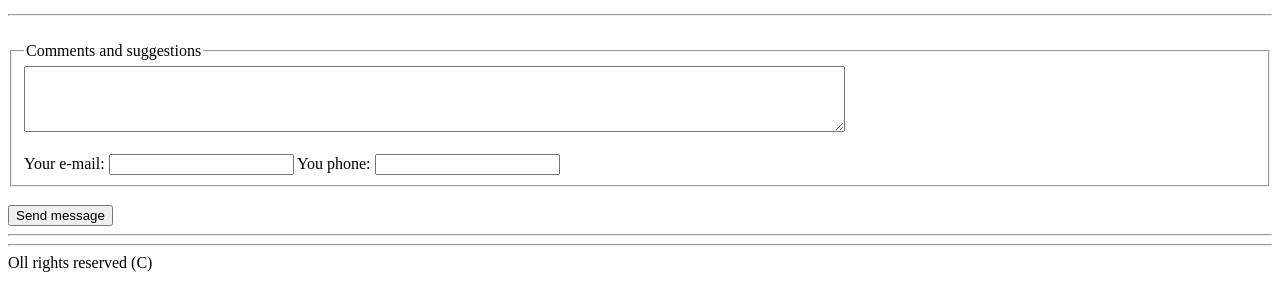
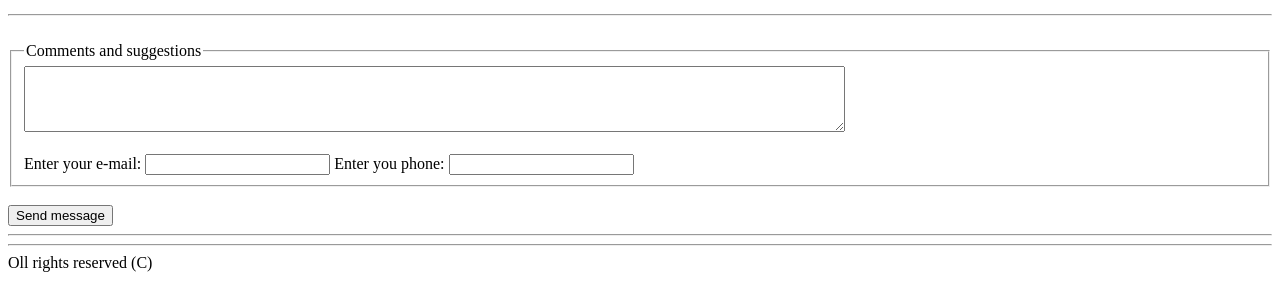
Before and after one commit to IvanKoDev/ITBro, a plain HTML site: page 02_HTML_forms/Write-3/index.html in a window 1280 px wide. Shown: the part 492-800 px from the top of the page. Drawn offline with Linux system fonts and the light colour scheme.

Commit message:
Update index.html

```diff
--- a/02_HTML_forms/Write-3/index.html
+++ b/02_HTML_forms/Write-3/index.html
@@ -125,11 +125,11 @@
 						<br>
 						<br>
 						<label>
-							Your e-mail:
+							Enter your e-mail:
 						</label>
 						<input type="email" name="email">
 						<label>
-							You phone:
+							Enter you phone:
 						</label>
 						<input type="phone" name="phone">
 					</fieldset>
```
